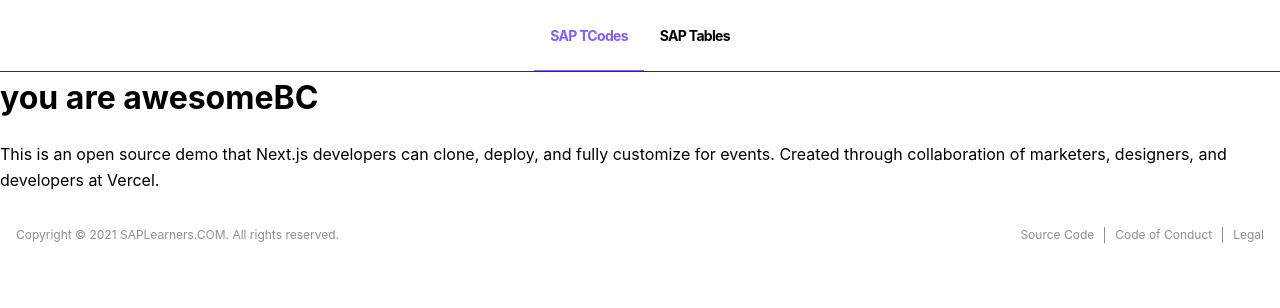
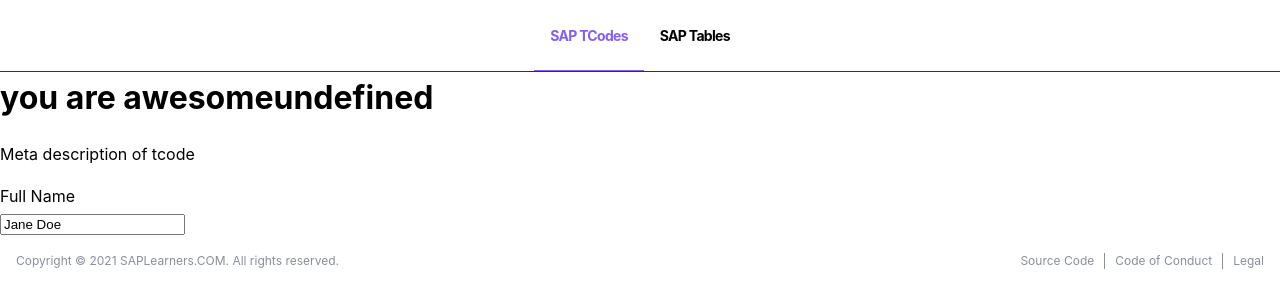
Before and after one commit to prakash13t/nextjs-7fjiit, a Next.js app: page /sap-tcodes/BC in a window 1280 px wide. Shown: the top 308 px of the page. Built offline with nearby package versions, Linux system fonts and the light colour scheme; no server answers; a web font is replaced by a local one.

Commit message:
1 file modified, 2 added, 1 deleted

```diff
--- /dev/null
+++ b/components/tcodedetails.js
@@ -0,0 +1,26 @@
+export default function Tcodedetails() {
+  return (
+    <>
+      <form className="w-full max-w-sm">
+        <div className="md:flex md:items-center mb-6">
+          <div className="md:w-1/3">
+            <label
+              className="block text-gray-500 font-bold md:text-right mb-1 md:mb-0 pr-4"
+              for="inline-full-name"
+            >
+              Full Name
+            </label>
+          </div>
+          <div className="md:w-2/3">
+            <input
+              className="bg-gray-200 appearance-none border-2 border-gray-200 rounded w-full py-2 px-4 text-gray-700 leading-tight focus:outline-none focus:bg-white focus:border-purple-500"
+              id="inline-full-name"
+              type="text"
+              value="Jane Doe"
+            />
+          </div>
+        </div>
+      </form>
+    </>
+  );
+}
--- a/pages/sap-tcodes/[componentid].js
+++ b/pages/sap-tcodes/[tcodeid].js
@@ -1,13 +1,13 @@
-import { META_DESCRIPTION } from '../../lib/constants';
 import Page from '../../components/page';
 import Layout from '../../components/layout';
 import Header from '../../components/header';
+import Tcodedetails from '../../components/tcodedetails';
 import { useRouter } from 'next/router';
 
 export default function Saptcodes(postData) {
   const meta = {
-    title: 'Speakers - Virtual Event Starter Kit',
-    description: META_DESCRIPTION,
+    title: 'SAP Tcode',
+    description: 'Meta description of tcode',
   };
   const router = useRouter();
   console.log(postData.postData);
@@ -15,6 +15,7 @@ export default function Saptcodes(postData) {
     <Page meta={meta}>
       <Layout>
         <Header hero={postData.name} description={meta.description} />
+        <Tcodedetails />
       </Layout>
     </Page>
   );
@@ -23,9 +24,9 @@ export default function Saptcodes(postData) {
 export async function getStaticPaths() {
   return {
     paths: [
-      { params: { componentid: 'FI' } },
-      { params: { componentid: 'LO' } },
-      { params: { componentid: 'BC' } },
+      { params: { tcodeid: 'FI' } },
+      { params: { tcodeid: 'LO' } },
+      { params: { tcodeid: 'BC' } },
     ],
     fallback: false,
   };
```
Also changed, not shown: pages/sap-tables/[tableid].js (+4 -3 lines).
